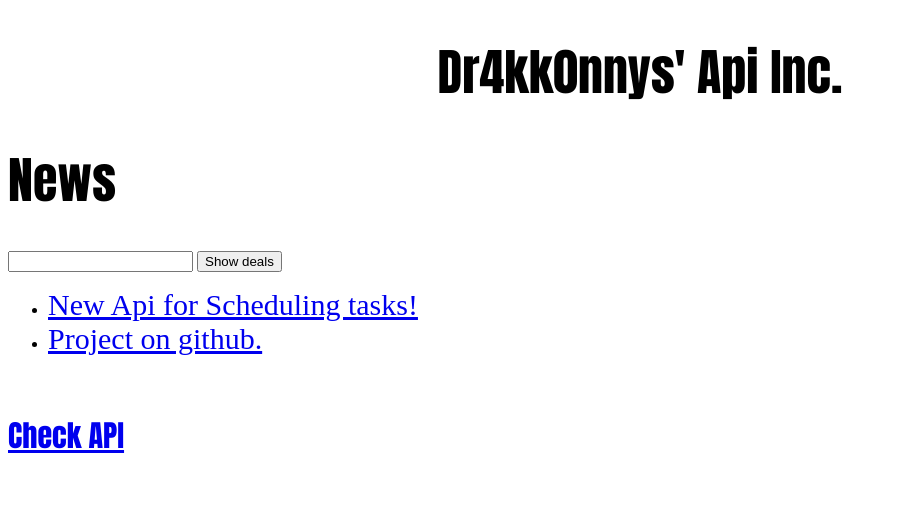
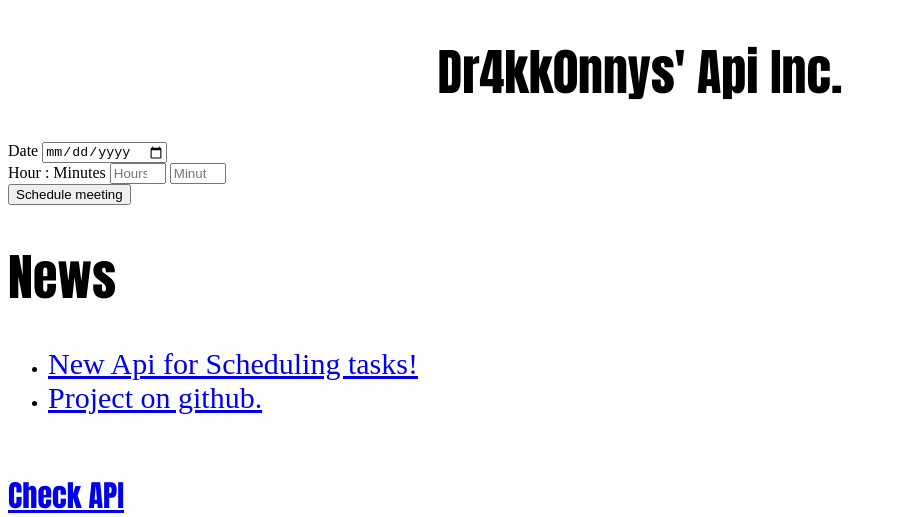
Before and after one commit to Versiani-R/django-schedule-api, a Django app: page / in a window 1280 px wide. Shown: the top 517 px of the page, without its empty margins (0-897 px from the left). Run offline with Django 3.2, Linux system fonts and the light colour scheme.

Commit message:
Business rules of the api_schedule are almost done

```diff
--- a/src/api/templates/api/index.html
+++ b/src/api/templates/api/index.html
@@ -9,15 +9,24 @@
 <body>
     <h1 id="title">Dr4kk0nnys' Api Inc.</h1>
 
-    <h1 id="news-title">News</h1>
-
-    <form action="{% url 'test' %}" method="post">
+    <form action="{% url 'schedule' %}" method="post">
         {% csrf_token %}
 
-        <input type="number" name="number_test">
+        <div id="date-div">
+            <label for="date">Date</label>
+            <input type="date" required id="date" name="date">
+        </div>
 
-        <button>Show deals</button>
+        <div id="time-div">
+            <label for="hour">Hour : Minutes</label>
+            <input type="number" id="hour" name="hours" required min="8" max="18" placeholder="Hours">
+            <input type="number" id="minutes" name="minutes" required min="1" max="59" placeholder="Minutes">
+        </div>
+
+        <button>Schedule meeting</button>
     </form>
+
+    <h1 id="news-title">News</h1>
 
     <ul>
         <li>
--- a/src/api/urls.py
+++ b/src/api/urls.py
@@ -7,6 +7,5 @@ urlpatterns = [
     path('', views.index, name='index'),
     path('api/', views.api_index, name='api'),
     path('api/detail/<int:day>-<int:month>-<int:year>/', views.api_detail, name='detail'),
-    path('api/schedule/<int:day>-<int:month>-<int:year>/', views.api_schedule, name='schedule'),
-    path('test/', views.test, name='test')
+    path('api/schedule/', views.api_schedule, name='schedule'),
 ]
--- a/src/api/views.py
+++ b/src/api/views.py
@@ -1,5 +1,6 @@
 from django.shortcuts import render
 from django.http import HttpResponse
+from datetime import datetime
 
 # TODO: Add a view to check which days and hours are already booked
 
@@ -19,27 +20,61 @@ def api_detail(request, day=1, month=2, year=2000):
 
 
 # TODO: Check if day, month and year are valid
+# TODO: Check if the meeting is in the future
 # TODO: Redirect if success
 # TODO: Raise 404 if no scheduled meeting with this date found
-def api_schedule(request, day=1, month=2, year=2000):
-    context = {
-        'date': {
-            'day': day,
-            'month': month,
-            'year': year,
-        }
-    }
-    return render(request, 'api/schedule.html', context)
+def api_schedule(request):
+    # Standard checks
+    if ('date' and 'hours' and 'minutes') not in request.POST:
+        # TODO: handle error
+        pass
+
+    """
+    Date is a html input, whose type is 'date'
+    It looks like this: 10-25-2020 (mm-dd-yyyy)
+
+    Day: 25
+    Month: 10
+    Year: 2020
+
+
+    Hours: 18
+    Minutes: 59
+    """  # Stupid time-variables ...
+    date = request.POST['date']
+    [day, month, year] = [date.split('-')[-i] for i in range(1, 4)]
+    hours = request.POST['hours']
+    minutes = request.POST['minutes']
+
+    # Check if the meeting was scheduled to a saturday/sunday
+    months = ['Jan', 'Feb', 'Mar', 'Apr', 'May', 'Jun', 'Jul', 'Aug', 'Sep', 'Oct', 'Nov', 'Dec']
+
+    # months[int(month) - 1] -> months is 0-based while month is not
+    datetime_string = f'{months[int(month) - 1]} {day} {year} {hours}:{minutes}'
+
+    # passing all the variables to a datetime object
+    datetime_object = datetime.strptime(datetime_string, '%b %d %Y %H:%M')
+
+    # get the week day of the datetime_object date
+    # monday = 0, tuesday = 1, ..., saturday = 5, sunday = 6
+    datetime_weekday = datetime.weekday(datetime_object)
+    if datetime_weekday >= 5:
+        # TODO: Handle error
+        pass
+
+    # Check if the meeting was scheduled to the past
+    current_date = datetime.now()
+
+    # TODO: Change to >
+    if current_date > datetime_object:  # AKA, if it's in the past
+        # TODO: Handle error
+        print(current_date, datetime_object)
+        print('Current_date is bigger than datetime_object')
+        pass
+
+    return HttpResponse(f'{day}/{month}/{year} {hours}:{minutes} {datetime_weekday}')
+    # return render(request, 'api/schedule.html')
 
 
 def api_schedule_success(request):
     pass
-
-
-def test(request):
-    """
-    Handle the post request
-    HttpRedirect
-    """
-    number_test = request.POST['number_test']
-    return HttpResponse(f'Test {number_test}')
```
